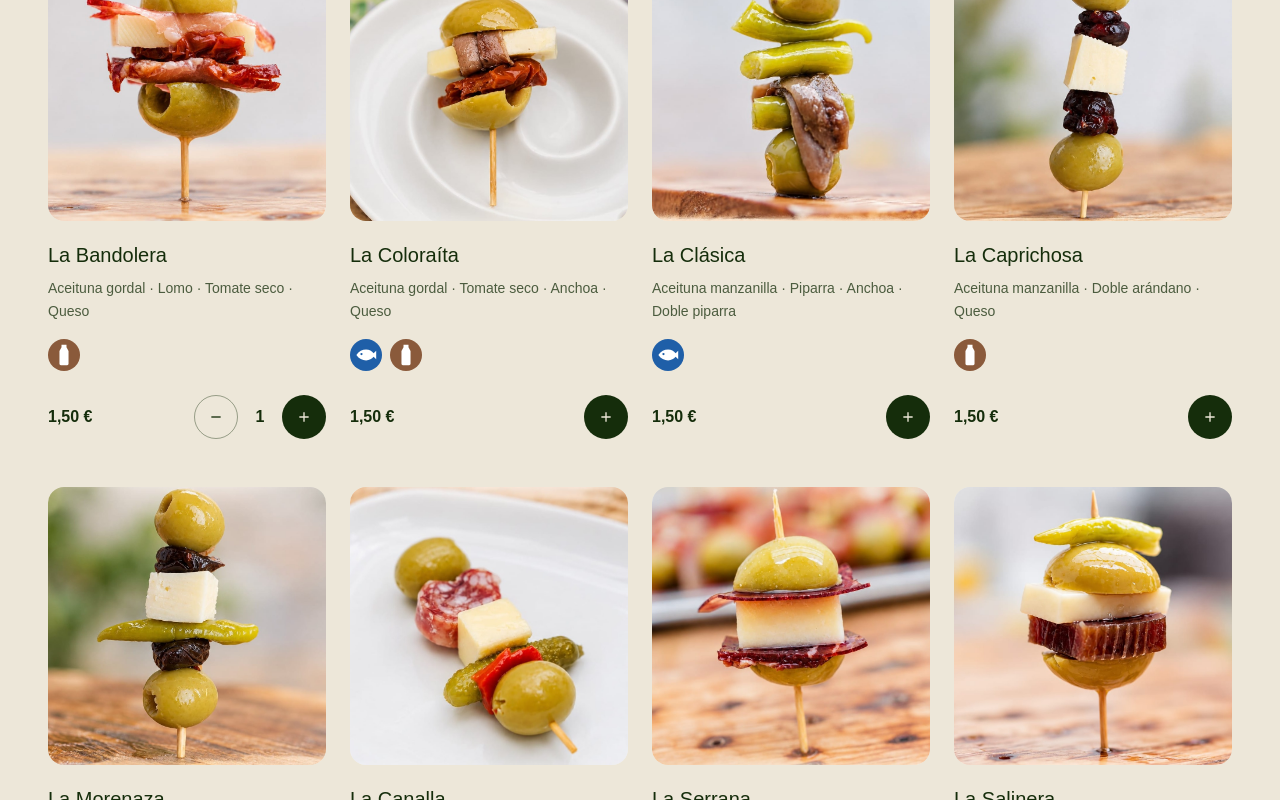
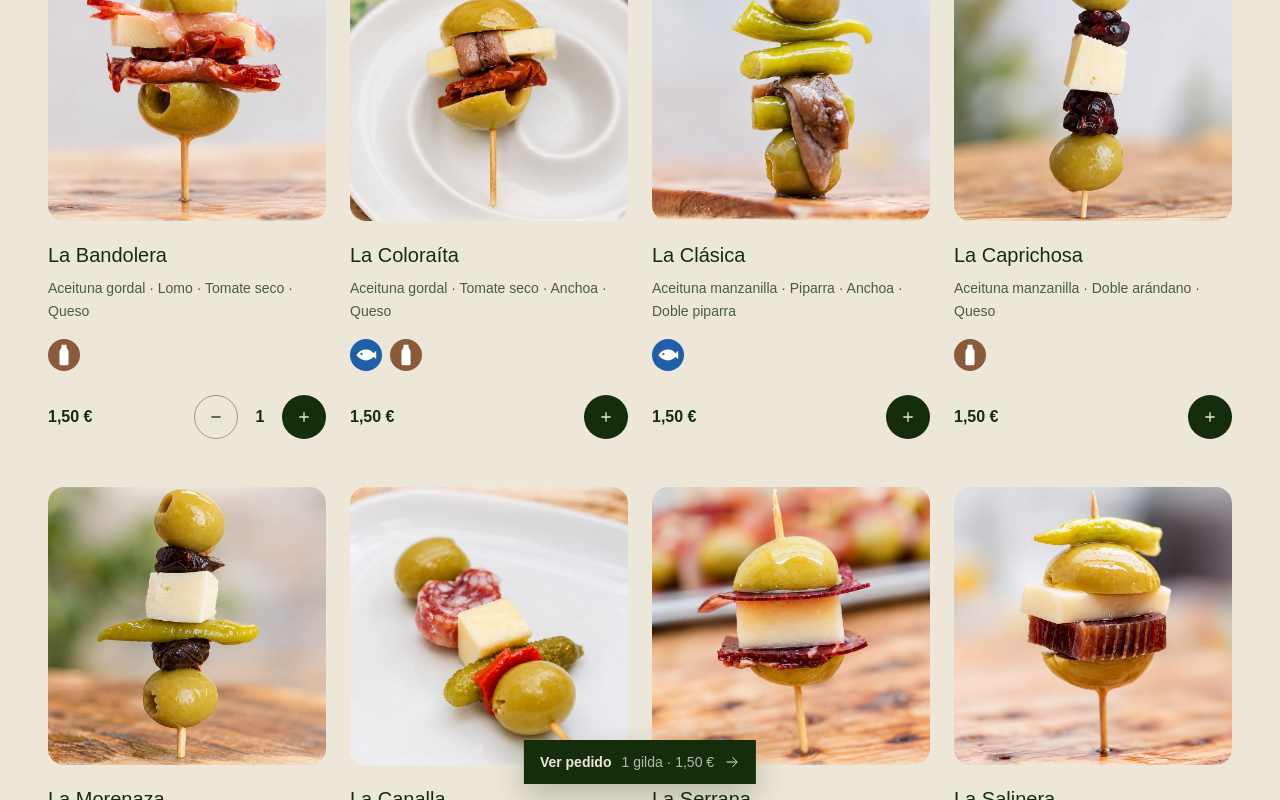
Before and after one commit to carlamartinr/oju_webpage, a Next.js app: page /carta in a window 1280 px wide. Both pictures are taken after a click on the button 304 px from the left and 1192 px from the top of the page. Shown: the part 776-1576 px from the top of the page. Built offline with nearby package versions, Linux system fonts and the light colour scheme.

Commit message:
feat(cart): show a brief order shortcut after adding a gilda
Show a compact "Ver pedido" toast at the bottom for a few seconds when a
gilda is added and neither the header link nor the Carta summary is in
view. Repeated adds update it instead of stacking.

```diff
--- a/features/cart/cart-store.ts
+++ b/features/cart/cart-store.ts
@@ -6,6 +6,7 @@ import type { Cart } from "./cart";
 const key = "oju:pedido";
 const empty: Cart = {};
 const listeners = new Set<() => void>();
+const addListeners = new Set<() => void>();
 let cache: Cart | undefined;
 
 // Stored data may be stale or edited by hand: keep only known products.
@@ -71,10 +72,20 @@ export function useHydrated() {
 
 export function setQuantity(id: string, quantity: number) {
   const next: Record<string, number> = { ...read() };
+  const previous = next[id] ?? 0;
   const units = Math.min(Math.max(Math.trunc(quantity) || 0, 0), maxQuantity);
   if (units) next[id] = units;
   else delete next[id];
   write(next);
+  if (units > previous) addListeners.forEach((listener) => listener());
+}
+
+/** Runs whenever the user adds units, but not on loads or other tabs. */
+export function onAdd(listener: () => void) {
+  addListeners.add(listener);
+  return () => {
+    addListeners.delete(listener);
+  };
 }
 
 export function clearCart() {
--- a/features/cart/order-summary.tsx
+++ b/features/cart/order-summary.tsx
@@ -1,15 +1,18 @@
 "use client";
 
+import { useRef } from "react";
 import { ButtonLink } from "@/components/ui/button-link";
 import { cartTotals, formatPrice, gildaCount } from "./cart";
 import { useCart } from "./cart-store";
+import { OrderToast } from "./order-toast";
 
 /** Closes Carta with the live order, where browsing naturally ends. */
 export function OrderSummary() {
   const { count, price } = cartTotals(useCart());
+  const root = useRef<HTMLDivElement>(null);
 
   return (
-    <div className="flex flex-col items-start justify-between gap-6 border-t border-olive/20 pt-10 sm:flex-row sm:items-center">
+    <div ref={root} className="flex flex-col items-start justify-between gap-6 border-t border-olive/20 pt-10 sm:flex-row sm:items-center">
       <div>
         <h2 className="text-2xl">
           {count ? "Tu pedido" : "¿Ya tienes tus favoritas?"}
@@ -22,6 +25,7 @@ export function OrderSummary() {
         </p>
       </div>
       {count > 0 && <ButtonLink href="/pedido">Ver mi pedido</ButtonLink>}
+      <OrderToast summary={root} />
     </div>
   );
 }
--- /dev/null
+++ b/features/cart/order-toast.tsx
@@ -0,0 +1,64 @@
+"use client";
+
+import { useEffect, useState } from "react";
+import type { RefObject } from "react";
+import Link from "next/link";
+import { ArrowIcon } from "@/components/ui/icons";
+import { cartTotals, formatPrice, gildaCount } from "./cart";
+import { onAdd, useCart } from "./cart-store";
+
+const duration = 4000;
+
+function onScreen(element: Element | null) {
+  if (!element) return false;
+  const box = element.getBoundingClientRect();
+  return box.bottom > 0 && box.top < window.innerHeight;
+}
+
+/**
+ * Brief shortcut to the order after adding a gilda, only when neither the
+ * header link nor the closing summary is in view. Repeated adds update it
+ * instead of stacking. Screen readers already hear the summary.
+ */
+export function OrderToast({ summary }: { summary: RefObject<HTMLElement | null> }) {
+  const { count, price } = cartTotals(useCart());
+  const [visible, setVisible] = useState(false);
+  const [hovered, setHovered] = useState(false);
+  const [adds, setAdds] = useState(0);
+
+  useEffect(
+    () =>
+      onAdd(() => {
+        const header = document.querySelector('nav a[href="/pedido"]');
+        const needed = !onScreen(header) && !onScreen(summary.current);
+        setVisible(needed);
+        if (needed) setAdds((total) => total + 1);
+      }),
+    [summary],
+  );
+
+  // Each add restarts the time; a mouse resting on it keeps it.
+  useEffect(() => {
+    if (!visible || hovered) return;
+    const timer = setTimeout(() => setVisible(false), duration);
+    return () => clearTimeout(timer);
+  }, [visible, hovered, adds]);
+
+  const shown = visible && count > 0;
+
+  return (
+    <Link
+      href="/pedido"
+      inert={!shown}
+      onPointerEnter={(event) => setHovered(event.pointerType === "mouse")}
+      onPointerLeave={() => setHovered(false)}
+      className={`fixed bottom-[max(1rem,env(safe-area-inset-bottom))] left-1/2 z-30 flex -translate-x-1/2 items-center gap-2.5 whitespace-nowrap bg-olive px-4 py-3 text-sm text-albariza shadow-[0_12px_32px_rgb(21_45_11/0.25)] transition-[opacity,translate] duration-300 ease-out motion-reduce:transition-none ${shown ? "opacity-100" : "pointer-events-none translate-y-4 opacity-0"}`}
+    >
+      <span className="font-semibold">Ver pedido</span>
+      <span className="text-albariza/75 tabular-nums">
+        {gildaCount(count)} · {formatPrice(price)}
+      </span>
+      <ArrowIcon className="size-4" />
+    </Link>
+  );
+}
```
